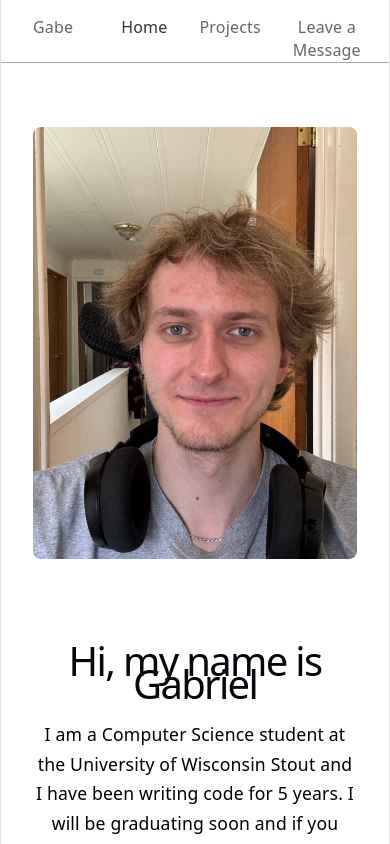
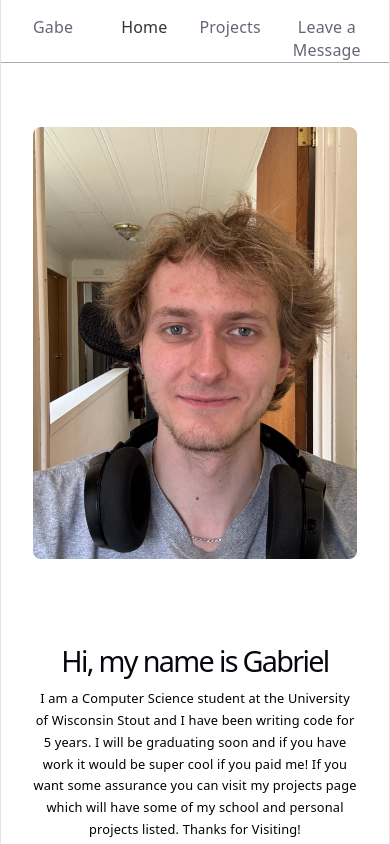
Before and after one commit to GabrielAlme/MyWebsite, a React (Vite) app: page / in a window 390 px wide. Shown: the top 844 px of the page. Built offline with nearby package versions, Linux system fonts and the light colour scheme.

Commit message:
whoops changes on main lol

```diff
--- a/src/components/Home.css
+++ b/src/components/Home.css
@@ -20,7 +20,7 @@
 
 .hero-bio h1 {
     font-size: 2.5rem;
-    margin-bottom: 1.5rem;
+    margin-bottom: 1rem;
 }
 
 .hero-bio p {
@@ -37,4 +37,12 @@
     .hero-image {
         width: 100%
     }
+
+    .hero-bio h1 {
+        font-size: 1.8rem;
+    }
+
+    .hero-bio p {
+        font-size: .8rem;
+    }
 }
```
